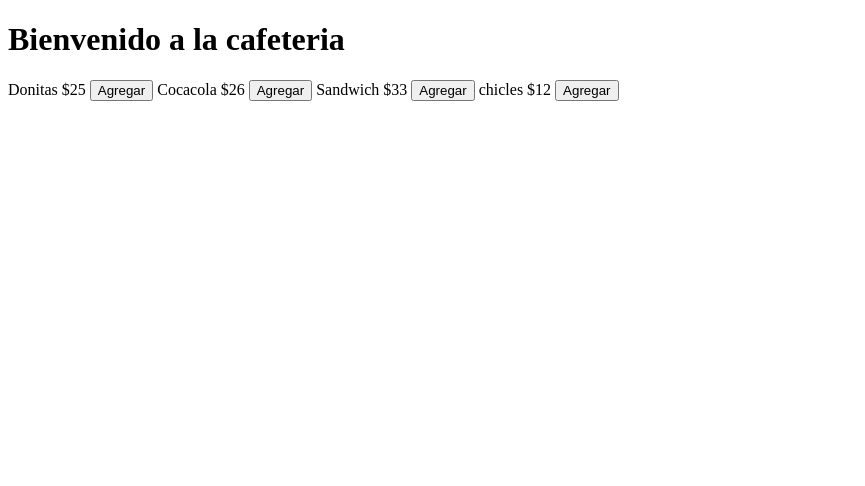
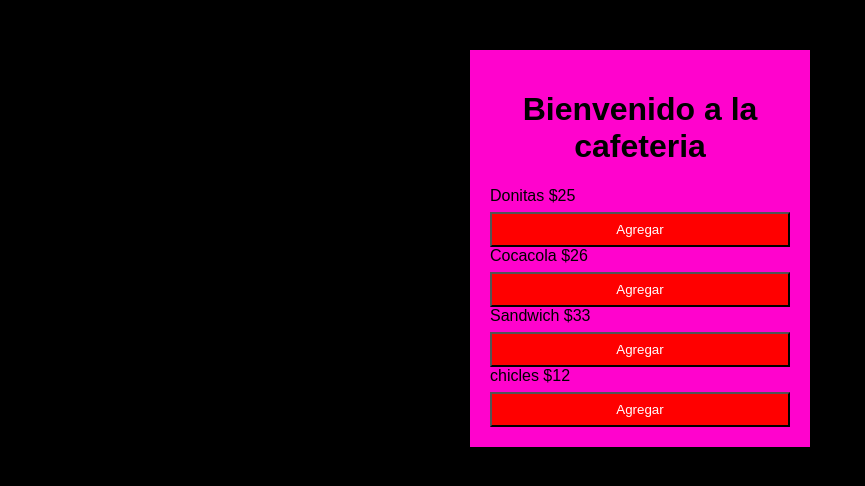
Before and after one commit to ernestitoc900-cyber/Proyecto-Final, a Flask app: page / in a window 1280 px wide. Shown: the top 486 px of the page, without its empty margins (0-865 px from the left). Run offline with Flask 3, Linux system fonts and the light colour scheme.

Commit message:
agrege styles temporles, tambien el app.run

```diff
--- a/app.py
+++ b/app.py
@@ -9,3 +9,6 @@ app = Flask(__name__)
 @app.route('/')
 def index():
     return render_template('index.html')
+
+if __name__ == '__main__':
+    app.run()
--- a/static/css/styles.css
+++ b/static/css/styles.css
@@ -0,0 +1,28 @@
+body {
+    font-family: Arial, sans-serif;
+    background-color: #000000;
+}
+
+.contenedor {
+    width: 300px;
+    margin: 50px auto;
+    padding: 20px;
+    background-color: #ff03cd;
+}
+
+h1 {
+    text-align: center;
+}
+
+input {
+    width: 100%;
+    margin-top: 7px;
+}
+
+.boton-formulario {
+    width: 100%;
+    background-color: #ff0000;
+    color: #ffffff;
+    padding: 8px;
+    margin-top: 7px;
+}
--- a/templates/index.html
+++ b/templates/index.html
@@ -2,22 +2,24 @@
 <html>
     <head>
         <title>Proyecto final</title>
-        <h1>Bienvenido a la cafeteria</h1>
+        <link rel="stylesheet" href="{{ url_for('static', filename='css/styles.css') }}">
     </head>
     <body>
+        <div class="contenedor">
             <form>
-
+            <h1>Bienvenido a la cafeteria</h1>
 
                 <label>Donitas $25</label>
-            <button type="button" class="boton-donitas">Agregar</button>
+                <button type="button" class="boton-formulario">Agregar</button>
                 <label>Cocacola $26</label>
-            <button type="button" class="boton-soda">Agregar</button>
+                <button type="button" class="boton-formulario">Agregar</button>
                 <label>Sandwich $33</label>
-            <button type="button" class="boton-sandwich">Agregar</button>
+                <button type="button" class="boton-formulario">Agregar</button>
                 <label>chicles $12</label>
-            <button type="button" class="boton-chicles">Agregar</button>
+                <button type="button" class="boton-formulario">Agregar</button>
 
             </form>
+        </div>
     </body>
 
 
```
Also changed, not shown: 1 other file. Lines whose indentation alone changed are shown as unchanged.
